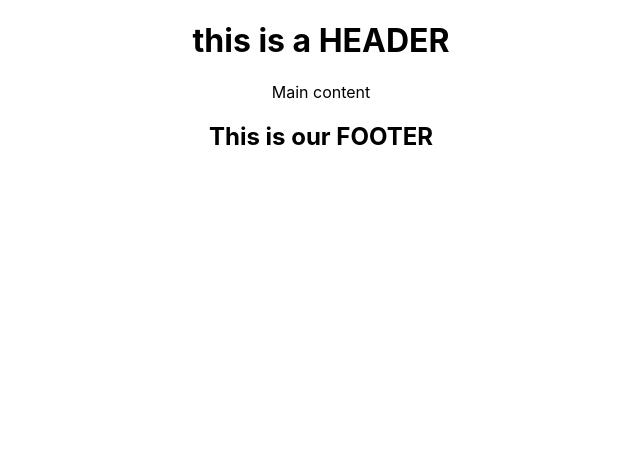
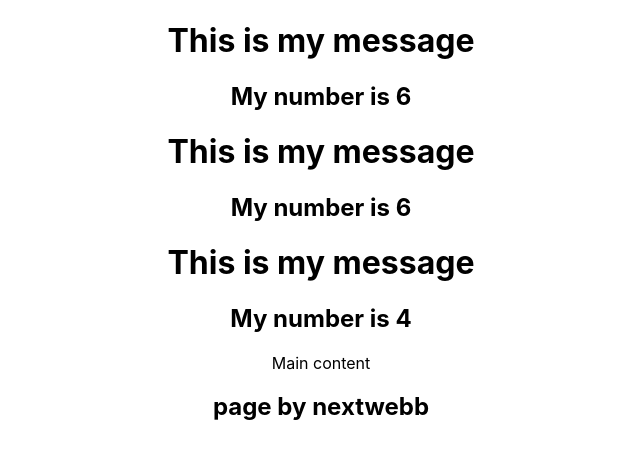
Before and after one commit to nextwebb/React-refresher, a React (Create React App) app in the folder first-app/: page / in a window 1280 px wide. Shown: the top 458 px of the page, without its empty margins (319-959 px from the left). Built offline with nearby package versions, Linux system fonts and the light colour scheme.

Commit message:
react props

```diff
--- a/first-app/src/App.js
+++ b/first-app/src/App.js
@@ -6,9 +6,11 @@ import Footer from './components/footer'
 function App() {
   return (
     <div className="App">
-      <Header />
+      <Header info="This is my message" myNumber="6" />
+      <Header info="This is my message" myNumber="6" />
+      <Header info="This is my message" myNumber="4" />
         <p>Main content</p>
-      <Footer />
+      <Footer trademark="page by nextwebb" />
     </div>
   );
 }
--- a/first-app/src/components/footer.js
+++ b/first-app/src/components/footer.js
@@ -2,7 +2,7 @@ import React, { Component} from 'react';
 
 class Footer extends Component{
     render() {
-        return <h2> This is our FOOTER</h2>
+        return <h2>{this.props.trademark} </h2>
     }
 }
 
--- a/first-app/src/components/header.js
+++ b/first-app/src/components/header.js
@@ -1,9 +1,13 @@
 import React from 'react';
 
 
-function Header() {
-  return <h1>
-      this is a HEADER
-  </h1>
+function Header(props) {
+  return (
+    <React.Fragment>
+        <h1>{props.info}</h1>
+        <h2>My number is {props.myNumber}</h2>
+    </React.Fragment>
+
+  )
 }
 export default Header ;
```
